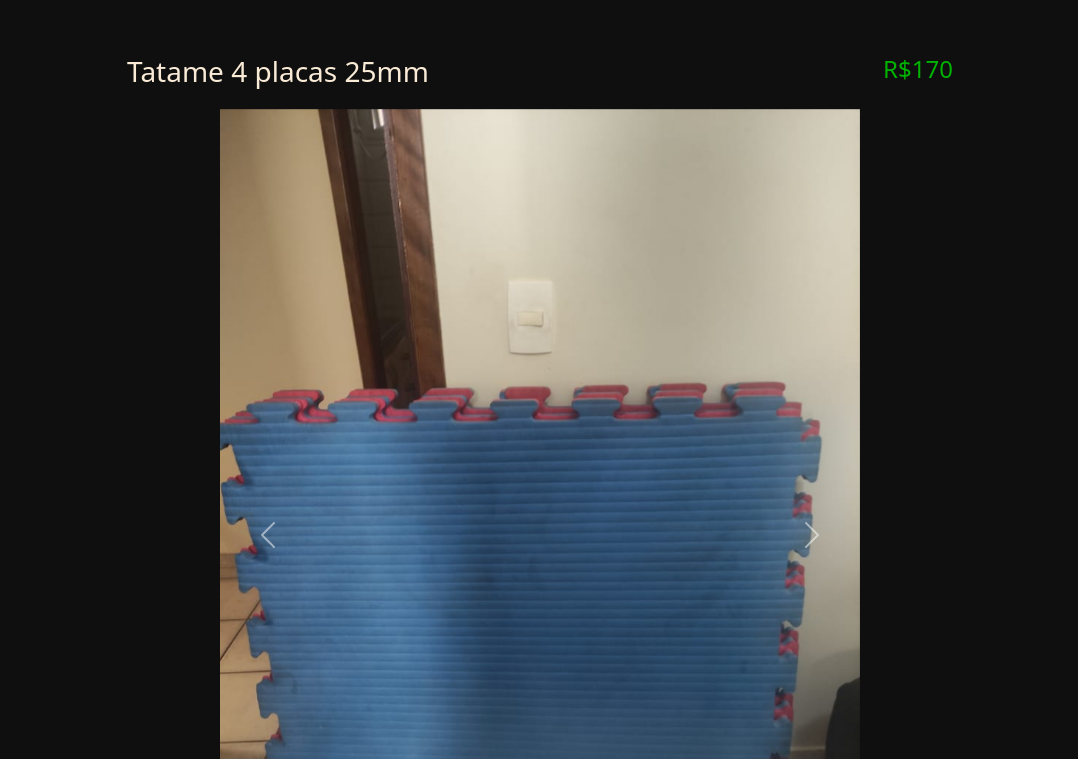
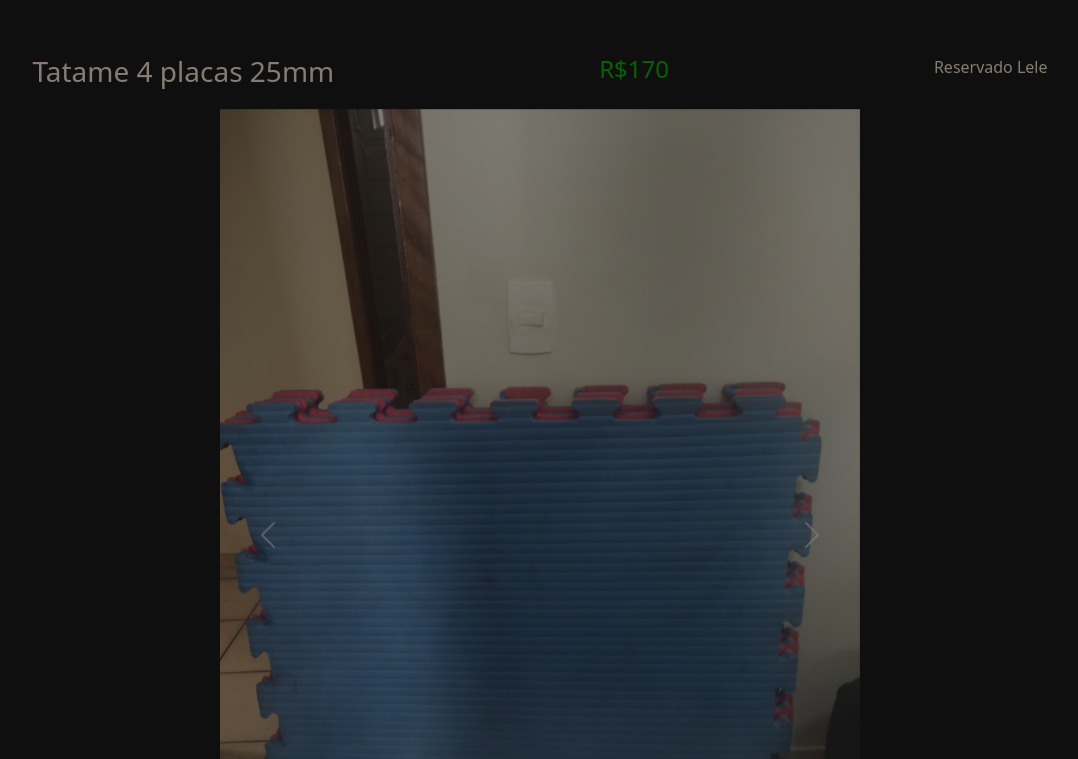
Before and after one commit to pedrohmn/landing-page-lojinha-pedro, a plain HTML site: page index.html in a window 1280 px wide. Shown: the part 1449-2208 px from the top of the page, without its empty margins (100-1178 px from the left). Drawn offline with nearby package versions, Linux system fonts and the light colour scheme.

Commit message:
Vendas Lele SL

```diff
--- a/index.html
+++ b/index.html
@@ -193,11 +193,12 @@
 </div>
 
 <!-- Tatame -->
-<div class="item-heading">
+<div class="item-heading reservado">
     <h3>Tatame 4 placas 25mm</h3>
     <h4>R$170</h4>
+    <p>Reservado Lele</p>
 </div>
-<div class="item">
+<div class="item reservado">
     <div id="tatame" class="carousel slide" data-bs-ride="true">
         <div class="carousel-indicators">
             <button type="button" data-bs-target="#tatame" data-bs-slide-to="0" class="active" aria-current="true" aria-label="Slide 1"></button>
```
